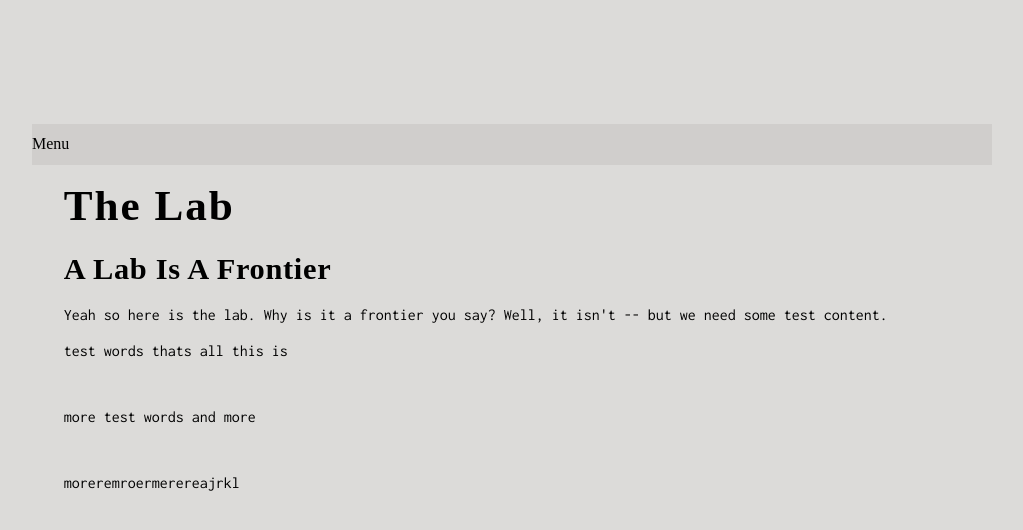
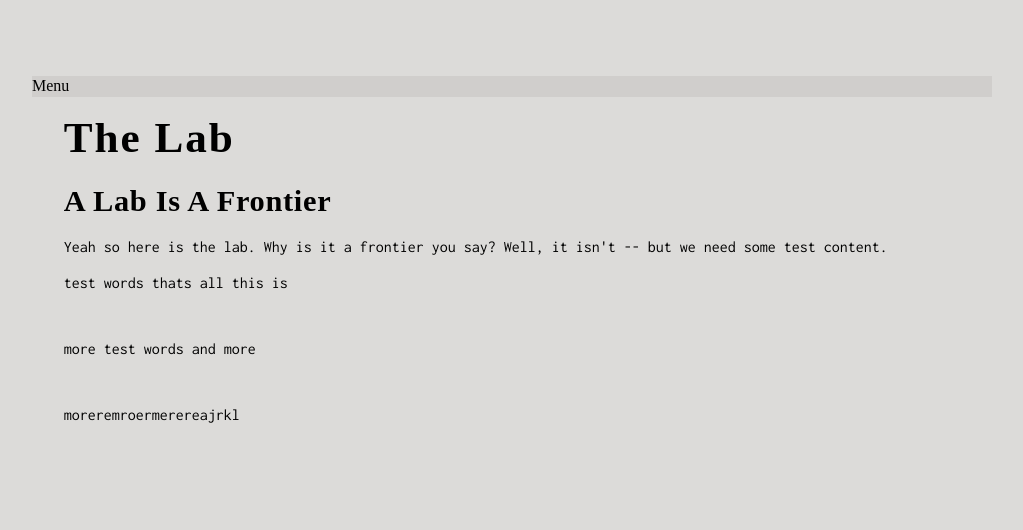
Before and after one commit to msawangwan/msawangwan.github.io, a Jekyll site: the page built from index.html, in a window 1280 px wide. Shown: the top 530 px of the page, without its empty margins (128-1151 px from the left). Built offline with Jekyll 4.4.1, drawn with Linux system fonts in a browser that asks for light colours; some web fonts are replaced.

Commit message:
margins adjusted

```diff
--- a/css/default-large.css
+++ b/css/default-large.css
@@ -11,8 +11,8 @@
 
   .nav-persistant {
     max-width: 100%;
-    margin: 5% 0 auto;
-    padding: 10px 0;
+    margin: 0 auto;
+    padding: 0;
     position: static;
     left: 5%;
     right: 5%;
```
